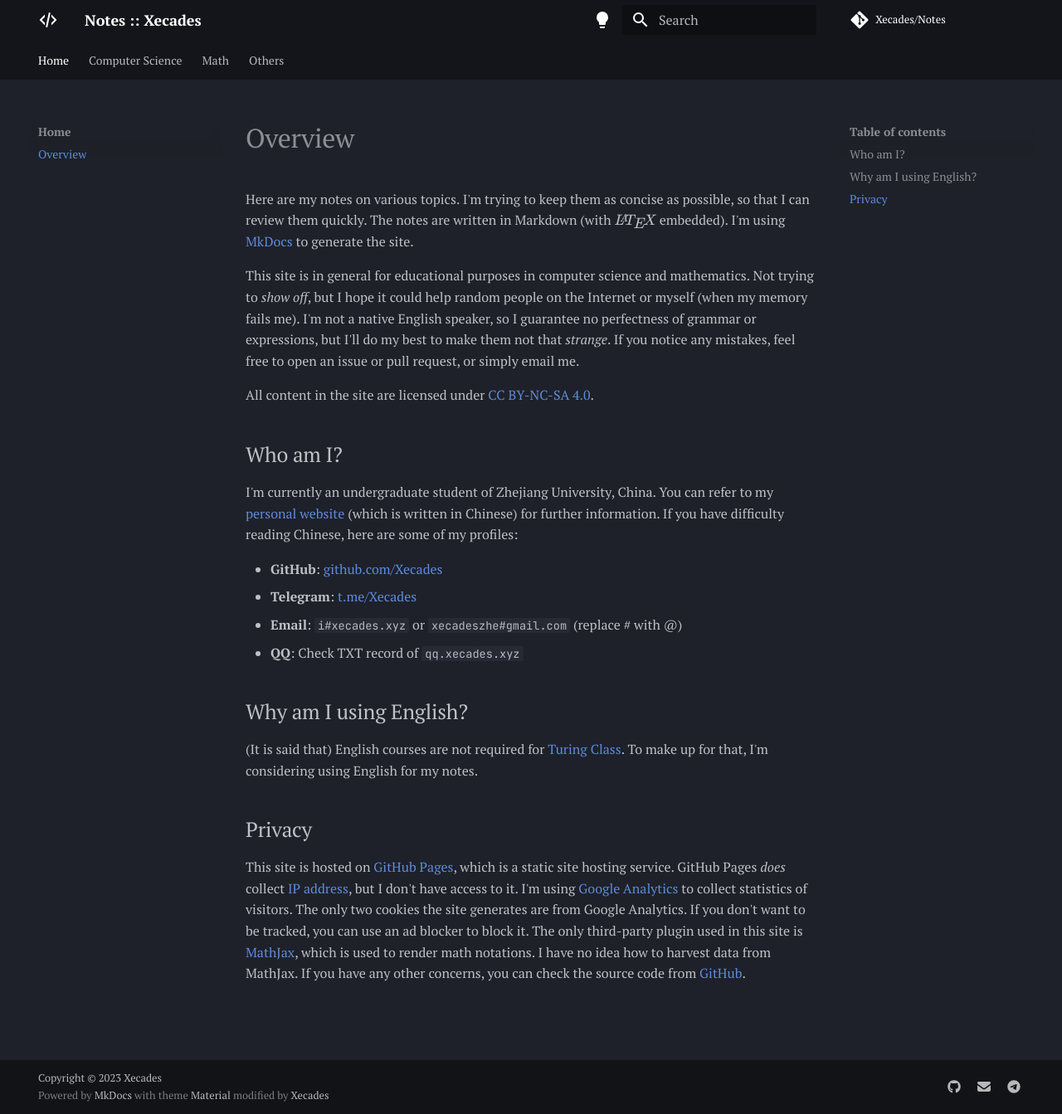
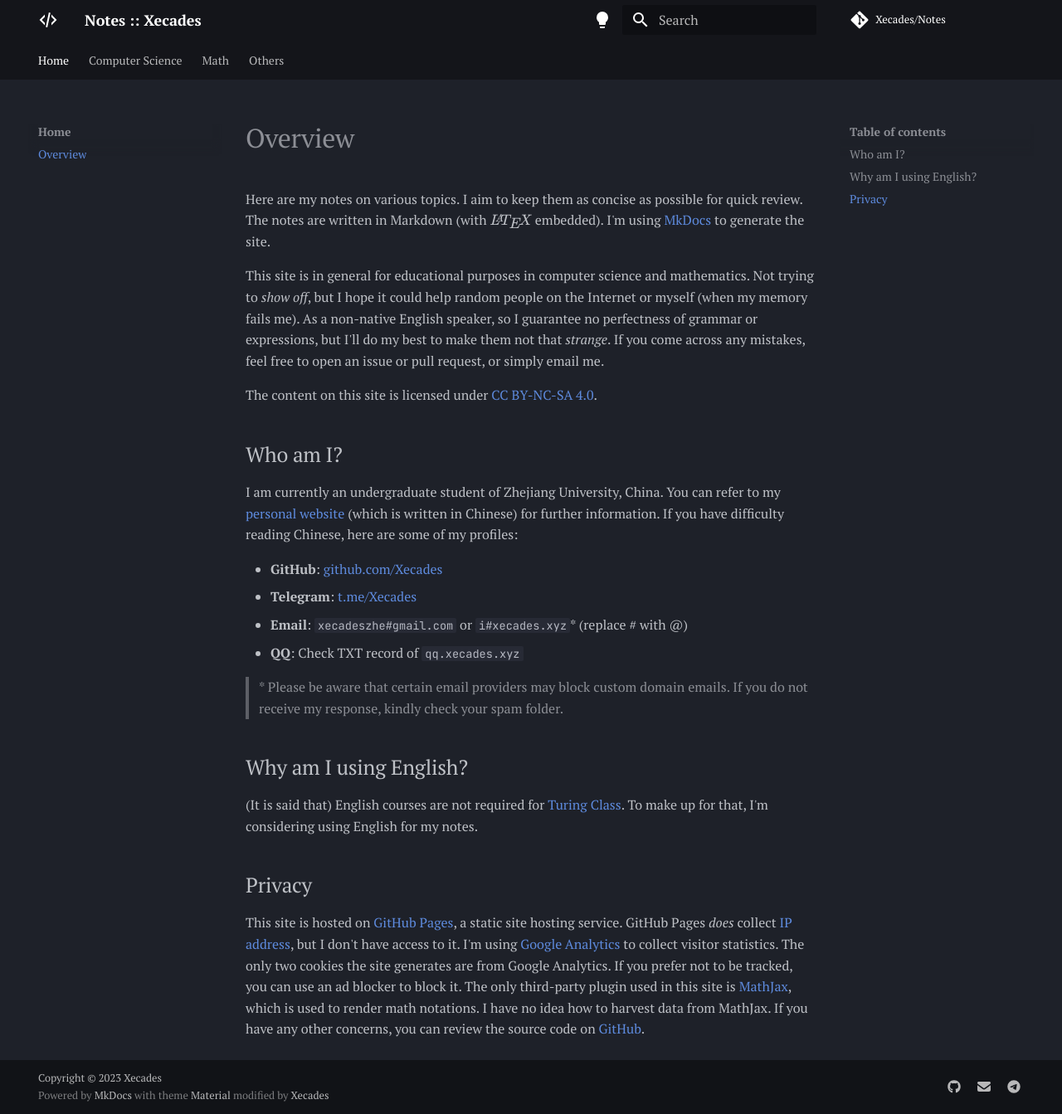
Before and after one commit to Xecades/Notes, an MkDocs documentation site: the page built from docs/index.md, in a window 1280 px wide and 1343 px high. Shown: the whole window at 83% size. Built offline with MkDocs 1.6.1 and Material for MkDocs 9.7.7, drawn with Linux system fonts in a browser that asks for light colours; comment, search, counter and statistics services are not loaded.

Commit message:
Polish the language

```diff
--- a/docs/index.md
+++ b/docs/index.md
@@ -1,19 +1,21 @@
 # Overview
 
-Here are my notes on various topics. I'm trying to keep them as concise as possible, so that I can review them quickly. The notes are written in Markdown (with $\LaTeX$ embedded). I'm using [MkDocs](https://www.mkdocs.org/) to generate the site.
+Here are my notes on various topics. I aim to keep them as concise as possible for quick review. The notes are written in Markdown (with $\LaTeX$ embedded). I'm using [MkDocs](https://www.mkdocs.org/) to generate the site.
 
-This site is in general for educational purposes in computer science and mathematics. Not trying to *show off*, but I hope it could help random people on the Internet or myself (when my memory fails me). I'm not a native English speaker, so I guarantee no perfectness of grammar or expressions, but I'll do my best to make them not that *strange*. If you notice any mistakes, feel free to open an issue or pull request, or simply email me.
+This site is in general for educational purposes in computer science and mathematics. Not trying to *show off*, but I hope it could help random people on the Internet or myself (when my memory fails me). As a non-native English speaker, so I guarantee no perfectness of grammar or expressions, but I'll do my best to make them not that *strange*. If you come across any mistakes, feel free to open an issue or pull request, or simply email me.
 
-All content in the site are licensed under [CC BY-NC-SA 4.0](https://creativecommons.org/licenses/by-nc-sa/4.0/).
+The content on this site is licensed under [CC BY-NC-SA 4.0](https://creativecommons.org/licenses/by-nc-sa/4.0/).
 
 ## Who am I?
 
-I'm currently an undergraduate student of Zhejiang University, China. You can refer to my [personal website](https://xecades.xyz/) (which is written in Chinese) for further information. If you have difficulty reading Chinese, here are some of my profiles:
+I am currently an undergraduate student of Zhejiang University, China. You can refer to my [personal website](https://xecades.xyz/) (which is written in Chinese) for further information. If you have difficulty reading Chinese, here are some of my profiles:
 
  - **GitHub**: [github.com/Xecades](https://github.com/Xecades)
  - **Telegram**: [t.me/Xecades](https://t.me/Xecades)
- - **Email**: `i#xecades.xyz` or `xecadeszhe#gmail.com` (replace # with @)
+ - **Email**: `xecadeszhe#gmail.com` or `i#xecades.xyz`\* (replace # with @)
  - **QQ**: Check TXT record of `qq.xecades.xyz`
+
+> \* Please be aware that certain email providers may block custom domain emails. If you do not receive my response, kindly check your spam folder.
 
 ## Why am I using English?
 
@@ -21,4 +23,4 @@ I'm currently an undergraduate student of Zhejiang University, China. You can re
 
 ## Privacy
 
-This site is hosted on [GitHub Pages](https://pages.github.com/), which is a static site hosting service. GitHub Pages *does* collect [IP address](https://docs.github.com/en/pages/getting-started-with-github-pages/about-github-pages#data-collection), but I don't have access to it. I'm using [Google Analytics](https://analytics.google.com/) to collect statistics of visitors. The only two cookies the site generates are from Google Analytics. If you don't want to be tracked, you can use an ad blocker to block it. The only third-party plugin used in this site is [MathJax](https://www.mathjax.org/), which is used to render math notations. I have no idea how to harvest data from MathJax. If you have any other concerns, you can check the source code from [GitHub](https://github.com/Xecades/Notes).
+This site is hosted on [GitHub Pages](https://pages.github.com/), a static site hosting service. GitHub Pages *does* collect [IP address](https://docs.github.com/en/pages/getting-started-with-github-pages/about-github-pages#data-collection), but I don't have access to it. I'm using [Google Analytics](https://analytics.google.com/) to collect visitor statistics. The only two cookies the site generates are from Google Analytics. If you prefer not to be tracked, you can use an ad blocker to block it. The only third-party plugin used in this site is [MathJax](https://www.mathjax.org/), which is used to render math notations. I have no idea how to harvest data from MathJax. If you have any other concerns, you can review the source code on [GitHub](https://github.com/Xecades/Notes).
```
Also changed, not shown: docs/others/macOS-command-collection.md (+1 -0 lines).
